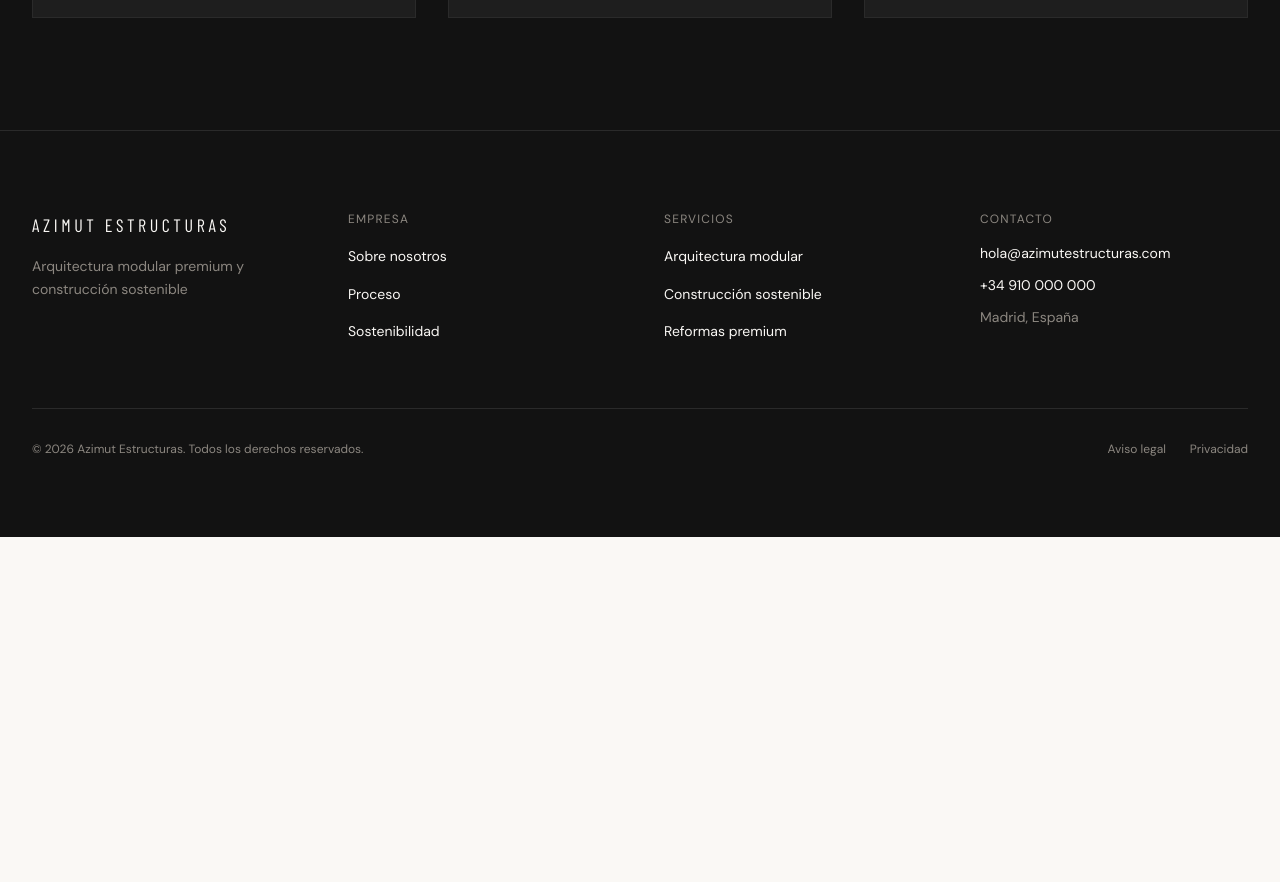
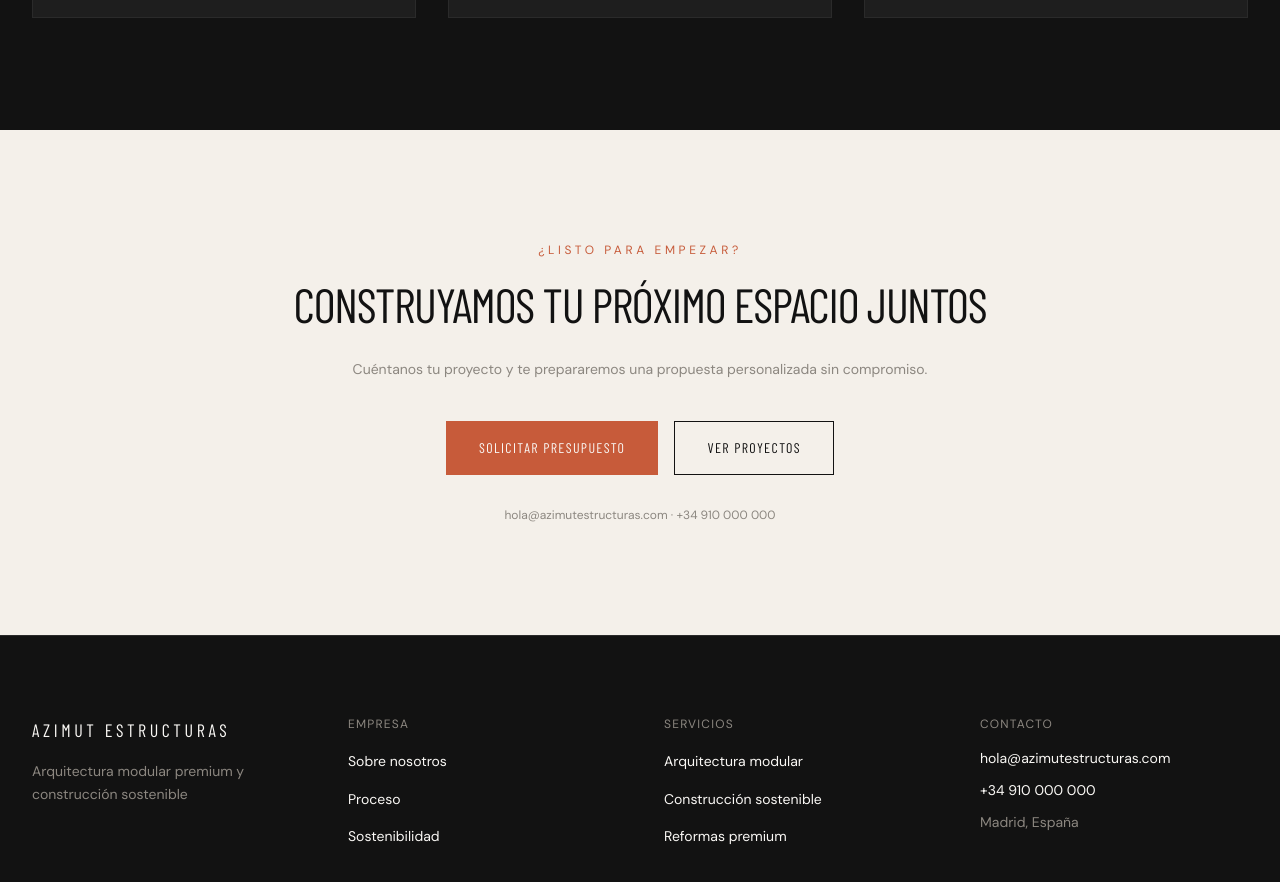
Before and after one commit to Areman-05/Azimut, a Next.js app: page / in a window 1280 px wide. Shown: the part 3900-4782 px from the top of the page. Before the commit the page ends 4437 px from the top, so only its background shows below. Built offline with nearby package versions, Linux system fonts and the light colour scheme.

Commit message:
feat: integrar CTASection en la página de inicio

```diff
--- a/src/app/page.tsx
+++ b/src/app/page.tsx
@@ -5,6 +5,7 @@ import {
   ProcessSection,
   FeaturedProjects,
   TestimonialsSection,
+  CTASection,
 } from "@/components/home";
 import { getFeaturedProjects } from "@/lib/projects";
 
@@ -19,6 +20,7 @@ export default function Home() {
       <FeaturedProjects projects={featured} />
       <ProcessSection />
       <TestimonialsSection />
+      <CTASection />
     </>
   );
 }
--- a/src/components/home/index.ts
+++ b/src/components/home/index.ts
@@ -4,3 +4,4 @@ export { StatsStrip } from "./StatsStrip";
 export { ProcessSection } from "./ProcessSection";
 export { FeaturedProjects } from "./FeaturedProjects";
 export { TestimonialsSection } from "./TestimonialsSection";
+export { CTASection } from "./CTASection";
```
